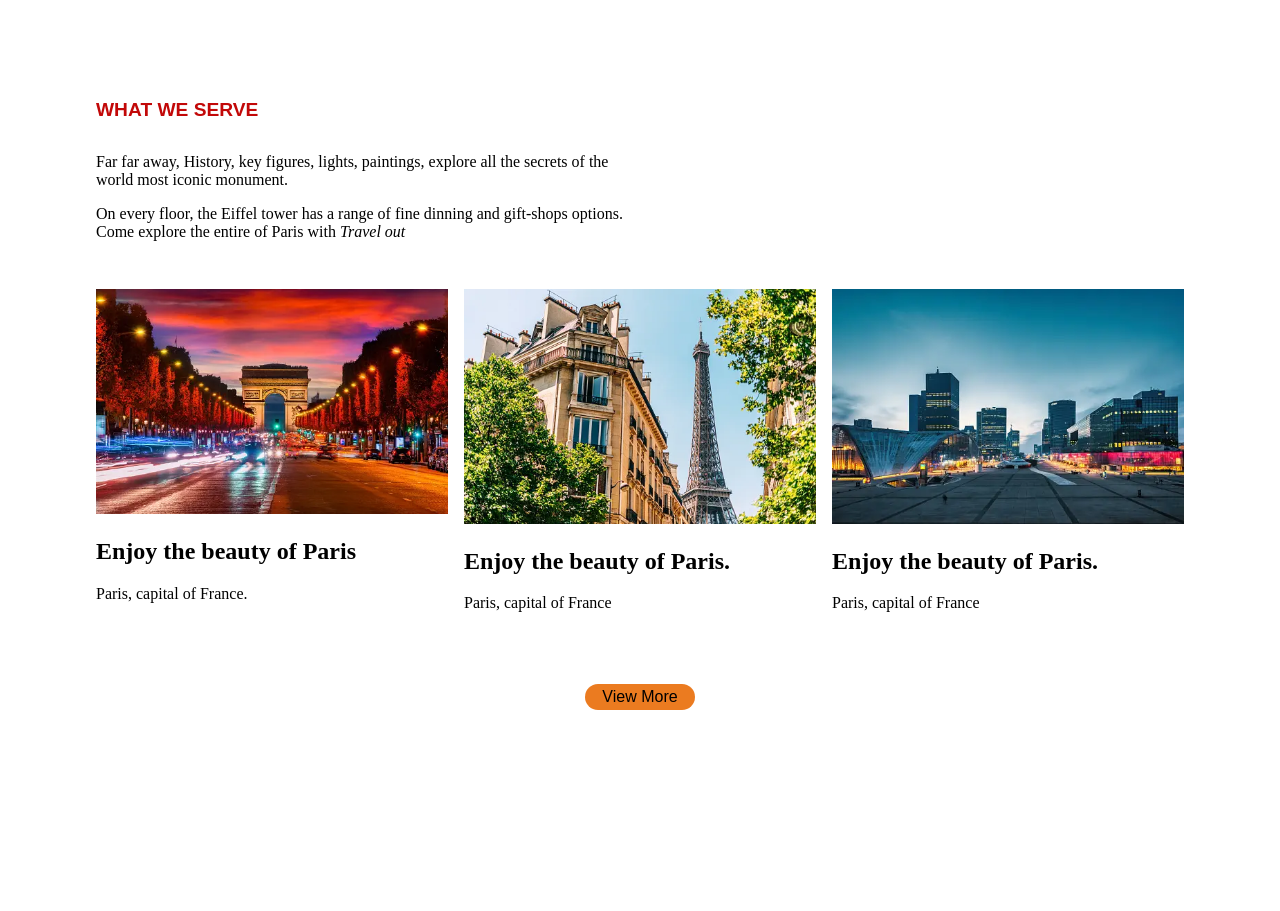
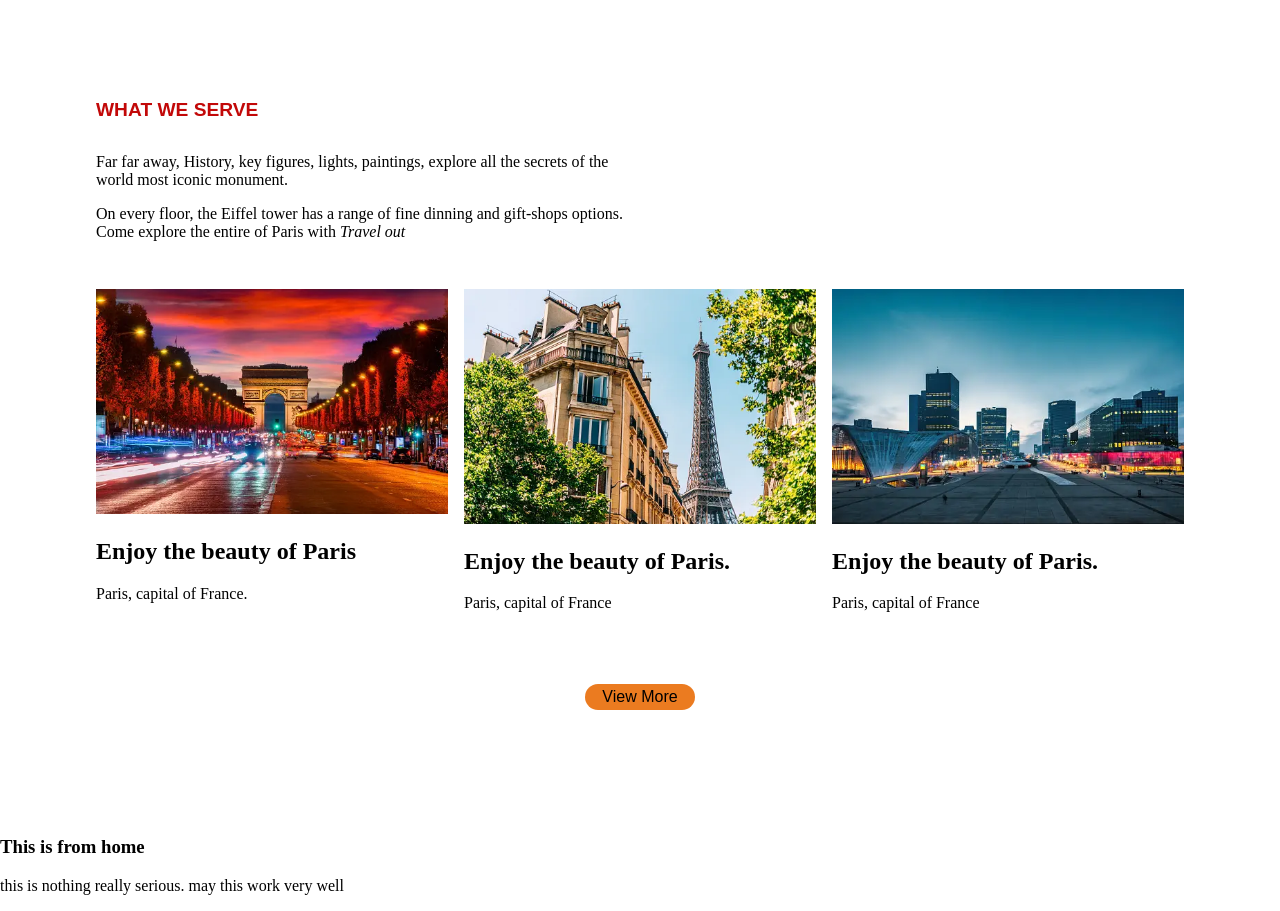
Before and after one commit to Z-Rafida/landing-page, a plain HTML site: page index.html in a window 1280 px wide. Shown: the part 1436-2347 px from the top of the page. Before the commit the page ends 2253 px from the top, so only its background shows below. Drawn offline with Linux system fonts and the light colour scheme.

Commit message:
added home div

```diff
--- a/index.html
+++ b/index.html
@@ -77,6 +77,11 @@
             <section>
                 <button class="btn"><a href="">Contact Us</a></button>
             </section>
+            <div>
+                <h3>This is from home</h3>
+                <p> this is nothing really serious. may this work very well</p>
+
+            </div>
     </div>
 
     <script src="./js/index.js"></script>
```
